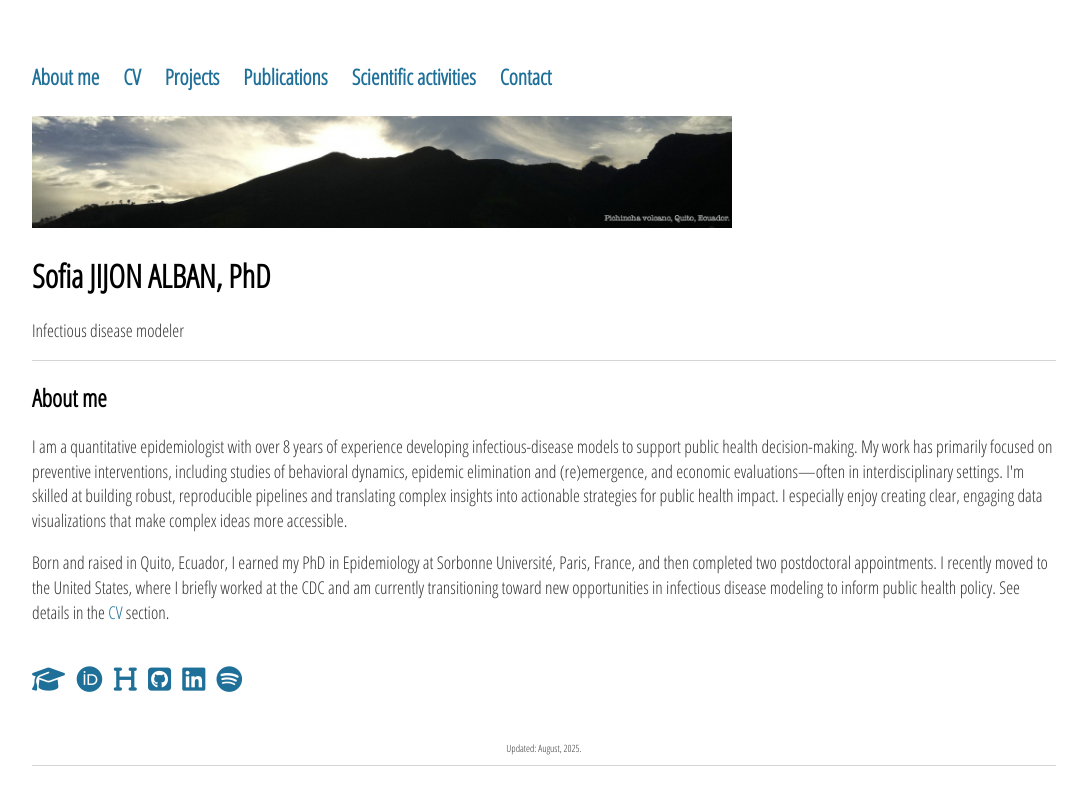
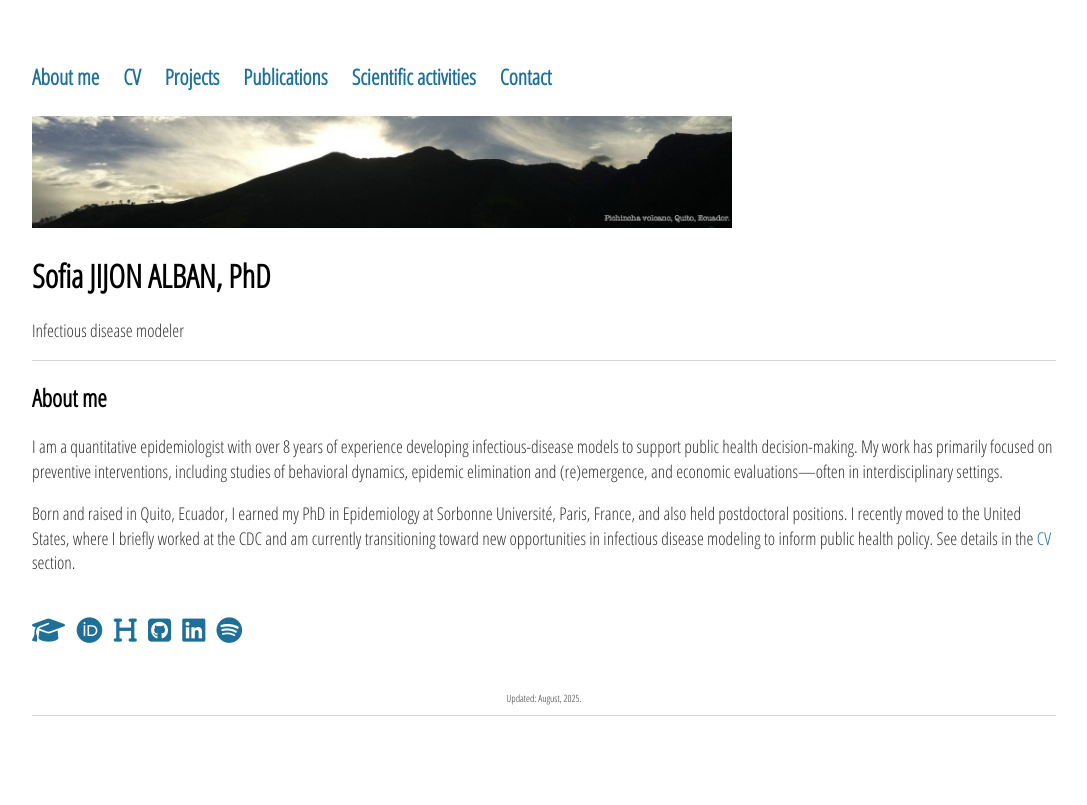
Before and after one commit to sjijon/sjijon.github.io, a Jekyll site: the page built from index.html, in a window 1280 px wide. Shown: the top 805 px of the page, without its empty margins (96-1183 px from the left). Built offline with Jekyll 4.4.1, drawn with Linux system fonts in a browser that asks for light colours; nearby versions of some CDN libraries.

Commit message:
Shorten bio

```diff
--- a/index.html
+++ b/index.html
@@ -15,11 +15,11 @@ title: Sofia JIJON
 
 	<!-- <h3>Summary</h3> -->
 	<p>
-		I am a quantitative epidemiologist with over 8 years of experience developing infectious-disease models to support public health decision-making. My work has primarily focused on preventive interventions, including studies of behavioral dynamics, epidemic elimination and (re)emergence, and economic evaluations&mdash;often in interdisciplinary settings. I'm skilled at building robust, reproducible pipelines and translating complex insights into actionable strategies for public health impact. I especially enjoy creating clear, engaging data visualizations that make complex ideas more accessible.
+		I am a quantitative epidemiologist with over 8 years of experience developing infectious-disease models to support public health decision-making. My work has primarily focused on preventive interventions, including studies of behavioral dynamics, epidemic elimination and (re)emergence, and economic evaluations&mdash;often in interdisciplinary settings.
 	</p>
 
 	<p>
-		Born and raised in Quito, Ecuador, I earned my PhD in Epidemiology at Sorbonne Université, Paris, France, and then completed two postdoctoral appointments. I recently moved to the United States, where I briefly worked at the CDC and am currently transitioning toward new opportunities in infectious disease modeling to inform public health policy. See details in the <a href="/cv">CV</a> section.
+		Born and raised in Quito, Ecuador, I earned my PhD in Epidemiology at Sorbonne Université, Paris, France, and also held postdoctoral positions. I recently moved to the United States, where I briefly worked at the CDC and am currently transitioning toward new opportunities in infectious disease modeling to inform public health policy. See details in the <a href="/cv">CV</a> section.
 </p>
 
 
```
